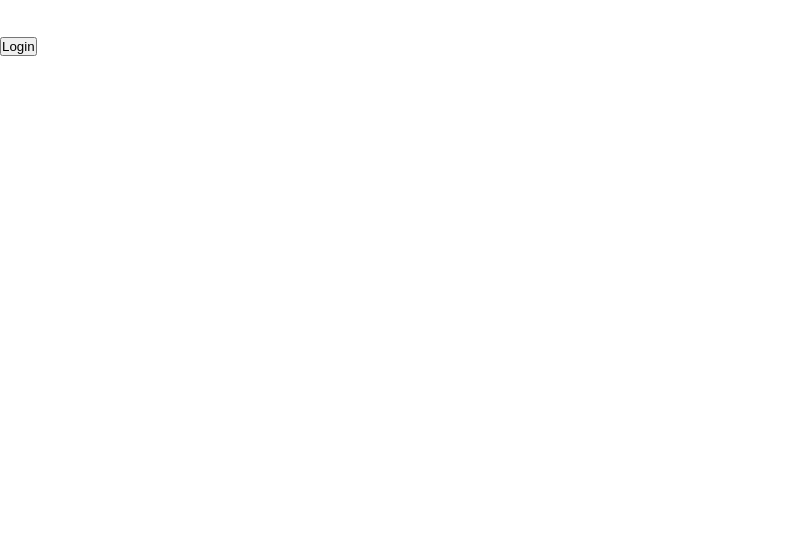
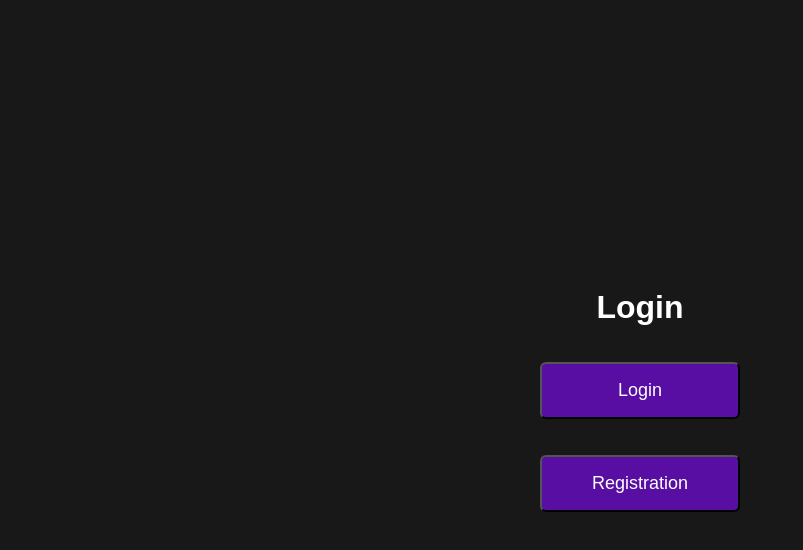
Before and after one commit to Skingabon/skypro-music, a React (Create React App) app: page /login in a window 1280 px wide. Shown: the top 550 px of the page, without its empty margins (0-803 px from the left). Built offline with nearby package versions, Linux system fonts and the light colour scheme; a web font is replaced by a local one.

Commit message:
Liza comment Routing Done

```diff
--- a/src/components/NavMenu/NavMenu.jsx
+++ b/src/components/NavMenu/NavMenu.jsx
@@ -27,14 +27,15 @@ export function NavMenu() {
             </S.MenuItem>
 
             <S.MenuItem>
-              <S.MenuLink $active={window.location.pathname === "/favorites"} to="/favorites">
+              <S.MenuLink $active={window.location.pathname === "/favorites"} to="/Favorites">
                 Мои треки
               </S.MenuLink>
             </S.MenuItem>
 
 
             <S.MenuItem>
-              <S.MenuLink href="../signin.html">Войти</S.MenuLink>
+              <S.MenuLink to="/Login">
+                Выйти</S.MenuLink>
             </S.MenuItem>
           </S.MenuList>
         </S.NavMenu>
--- a/src/index.js
+++ b/src/index.js
@@ -6,9 +6,11 @@ import { BrowserRouter } from "react-router-dom";
 
 const root = ReactDOM.createRoot(document.getElementById("root"));
 root.render(
+  <React.StrictMode>
   <BrowserRouter>
-  <React.StrictMode>
+  {/* <React.StrictMode>     */}
     <App />
+  {/* </React.StrictMode> */}
+  </BrowserRouter>
   </React.StrictMode>
-  </BrowserRouter>
 );
--- a/src/pages/Login/Login.jsx
+++ b/src/pages/Login/Login.jsx
@@ -1,5 +1,7 @@
 import React from "react";
 import { useNavigate } from "react-router-dom";
+import { Button } from "../../app.styled";
+import { Container } from "../NotFound/notFound.styled";
 
 export const Login = ({ setUser }) => {
     const navigate = useNavigate()
@@ -8,11 +10,17 @@ export const Login = ({ setUser }) => {
         setUser("tim")
         navigate("/")
     };
+    const regUser = () => {
+        navigate("/Registration")
+    };
 
     return (
-        <div>
+        <div className="wrapper">
+        <Container className="container">
             <h1>Login</h1>
-            <button onClick={loginUser}>Login</button>
+            <Button onClick={loginUser}>Login</Button>
+            <Button onClick={regUser}>Registration</Button>
+            </Container>
         </div>
     )
 }
--- a/src/pages/NotFound/NotFound.jsx
+++ b/src/pages/NotFound/NotFound.jsx
@@ -1,15 +1,24 @@
 import React from "react";
 import { Container } from "./notFound.styled";
 import { Button } from "../../app.styled";
+import { useNavigate } from "react-router-dom";
 
 export const NotFound = () => {
+    const navigate = useNavigate()
+    const regUser = () => {
+        navigate("/Registration")
+    };
+    const loginUser = () => {
+        navigate("/")
+    };
     return (
         <div className="wrapper">
             <Container className="container">
                 <h1>NotFound </h1>
                 <use xlinkHref="img/icon/sprite.svg#icon-pause-white"></use>
 
-                <Button>Главная</Button>
+                <Button onClick={loginUser} >Главная</Button>
+                <Button onClick={regUser}>Регистрация</Button>
             </Container>
         </div>
     )
--- a/src/pages/Registration/Registration.jsx
+++ b/src/pages/Registration/Registration.jsx
@@ -1,9 +1,12 @@
 import React from "react";
+import { Container } from "../NotFound/notFound.styled";
 
 export const Registration = () => {
     return (
-        <div>
+        <div className="wrapper">
+        <Container className="container">
             <h1>Registration</h1>
+            </Container>
         </div>
     )
 }
```
